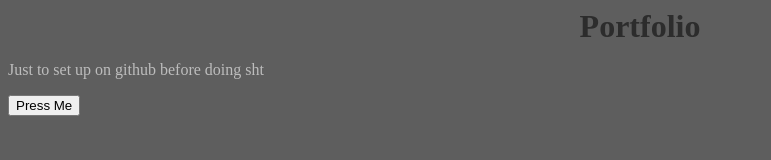
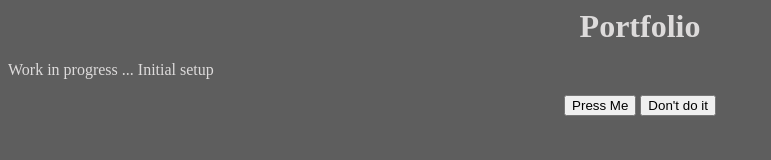
Before and after one commit to RSakuras/Portfolio, a plain HTML site: page index.html in a window 1280 px wide. Shown: the whole page, without its empty margins (0-771 px from the left). Drawn offline with Linux system fonts and the light colour scheme.

Commit message:
something stupid, tryna bring back HTML

```diff
--- a/CSS/Index.css
+++ b/CSS/Index.css
@@ -1,11 +1,14 @@
 body{
     margin: 1;
     background-color: #5e5e5e;
-    color: #bdbdbd;
+    color: #dddbdb;
 }
 
 h1{
     margin: auto;
-    color: rgb(44, 44, 44);
     text-align: center;
 }
+
+.centered{
+    text-align: center;
+}
--- a/JavaScript/Index.js
+++ b/JavaScript/Index.js
@@ -1,3 +1,7 @@
 function SayHello(){
     alert("Just a github file, no real reason for this to actually exist");
 }
+
+function DontDoIt(){
+    alert("You did it :(");
+}
--- a/index.html
+++ b/index.html
@@ -9,7 +9,11 @@
 </head>
 <body>
     <h1>Portfolio</h1>
-    <p>Just to set up on github before doing sht</p>
-    <button onclick="SayHello()">Press Me</button>
+    <p>Work in progress ... Initial setup</p>
+    <div class="centered">
+        <button onclick="SayHello()">Press Me</button>
+        <button onclick="DontDoIt()">Don't do it</button>
+    </div>
+
 </body>
 </html>
```
